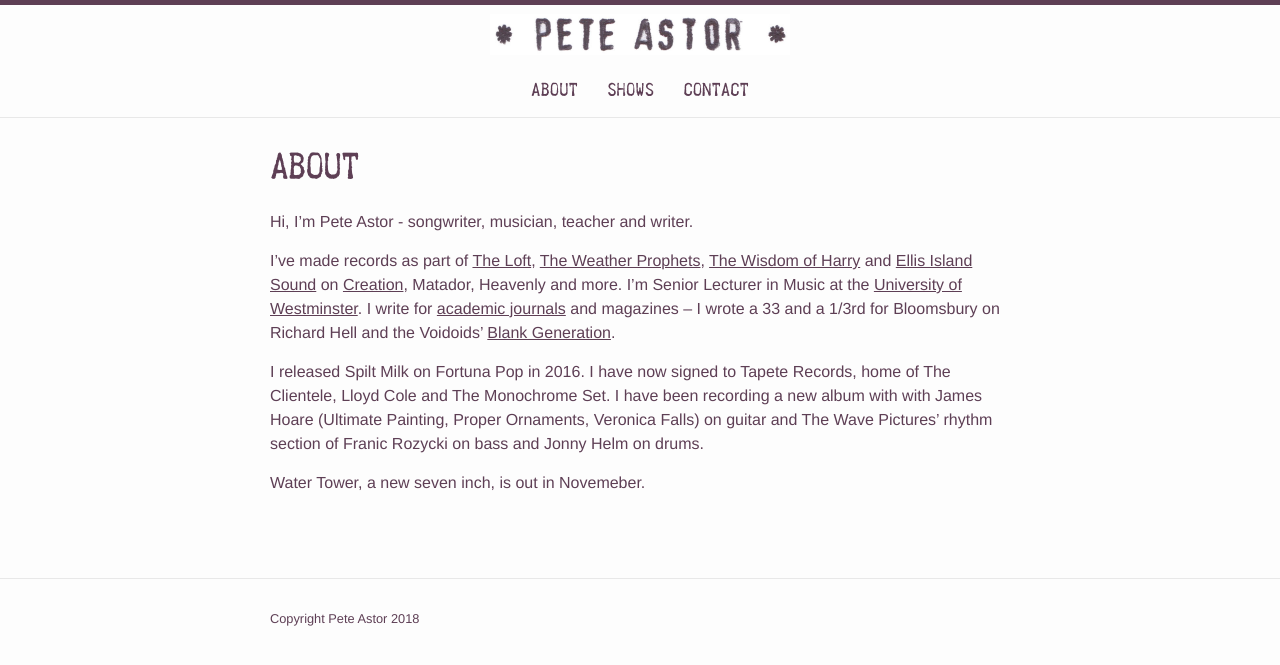
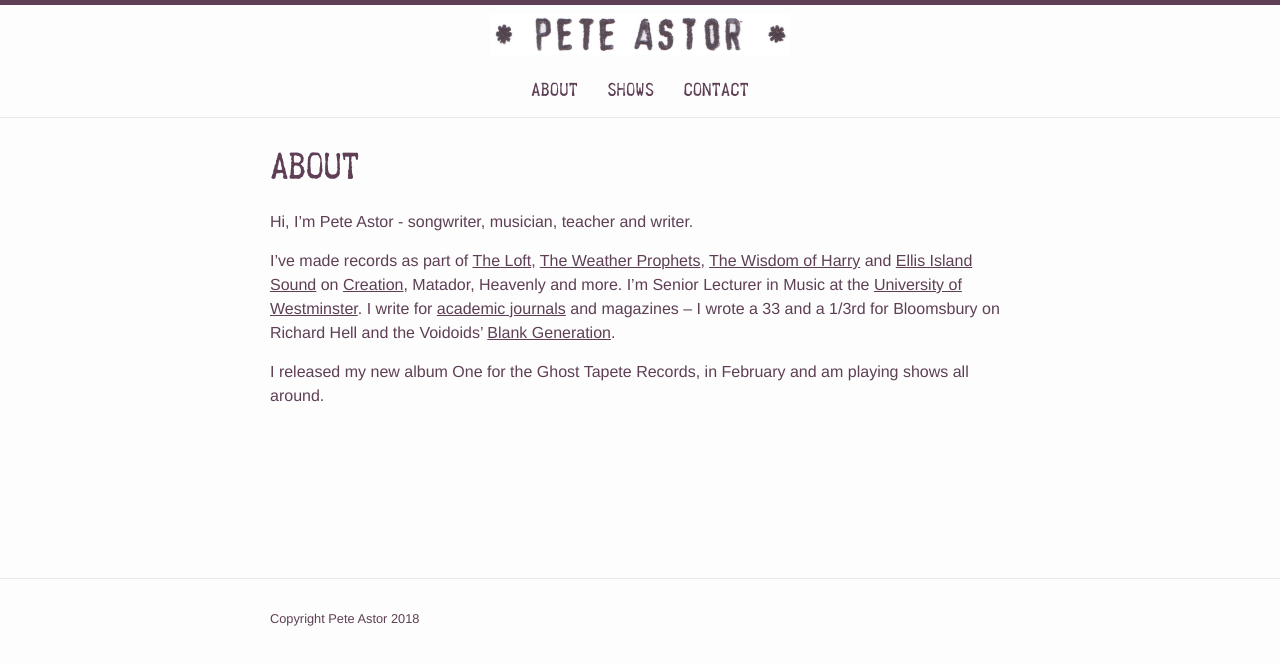
Before and after one commit to emmawinston/pete-astor, a Jekyll site: the page built from 01-about.md, in a window 1280 px wide. Shown: the top 665 px of the page. Built offline with Jekyll 4.4.1, drawn with Linux system fonts in a browser that asks for light colours; nearby versions of some CDN libraries; a script that is not in the unit is left out.

Commit message:
Update 01-about.md

```diff
--- a/01-about.md
+++ b/01-about.md
@@ -18,6 +18,4 @@ Hi, I’m Pete Astor - songwriter, musician, teacher and writer.
 
 I’ve made records as part of [The Loft](https://en.wikipedia.org/wiki/The_Loft_(British_band)), [The Weather Prophets](https://en.wikipedia.org/wiki/The_Weather_Prophets), [The Wisdom of Harry](http://www.matadorrecords.com/the_wisdom_of_harry) and [Ellis Island Sound](https://en.wikipedia.org/wiki/Ellis_Island_Sound) on [Creation](http://www.creation-records.com/), Matador, Heavenly and more. I’m Senior Lecturer in Music at the [University of Westminster](http://www.westminster.ac.uk/about-us/our-people/directory/astor-pete). I write for [academic journals](http://westminster.academia.edu/PeteAstor) and magazines – I wrote a 33 and a 1/3rd for Bloomsbury on Richard Hell and the Voidoids’ [Blank Generation](http://www.bloomsbury.com/uk/richard-hell-and-the-voidoids-blank-generation-9781623561222/).
 
-I released Spilt Milk on Fortuna Pop in 2016. I have now signed to Tapete Records, home of The Clientele, Lloyd Cole and The Monochrome Set. I have been recording a new album with with James Hoare (Ultimate Painting, Proper Ornaments, Veronica Falls) on guitar and The Wave Pictures’ rhythm section of Franic Rozycki on bass and Jonny Helm on drums.
-
-Water Tower, a new seven inch, is out in Novemeber.
+I released my new album One for the Ghost Tapete Records, in February and am playing shows all around.
```
